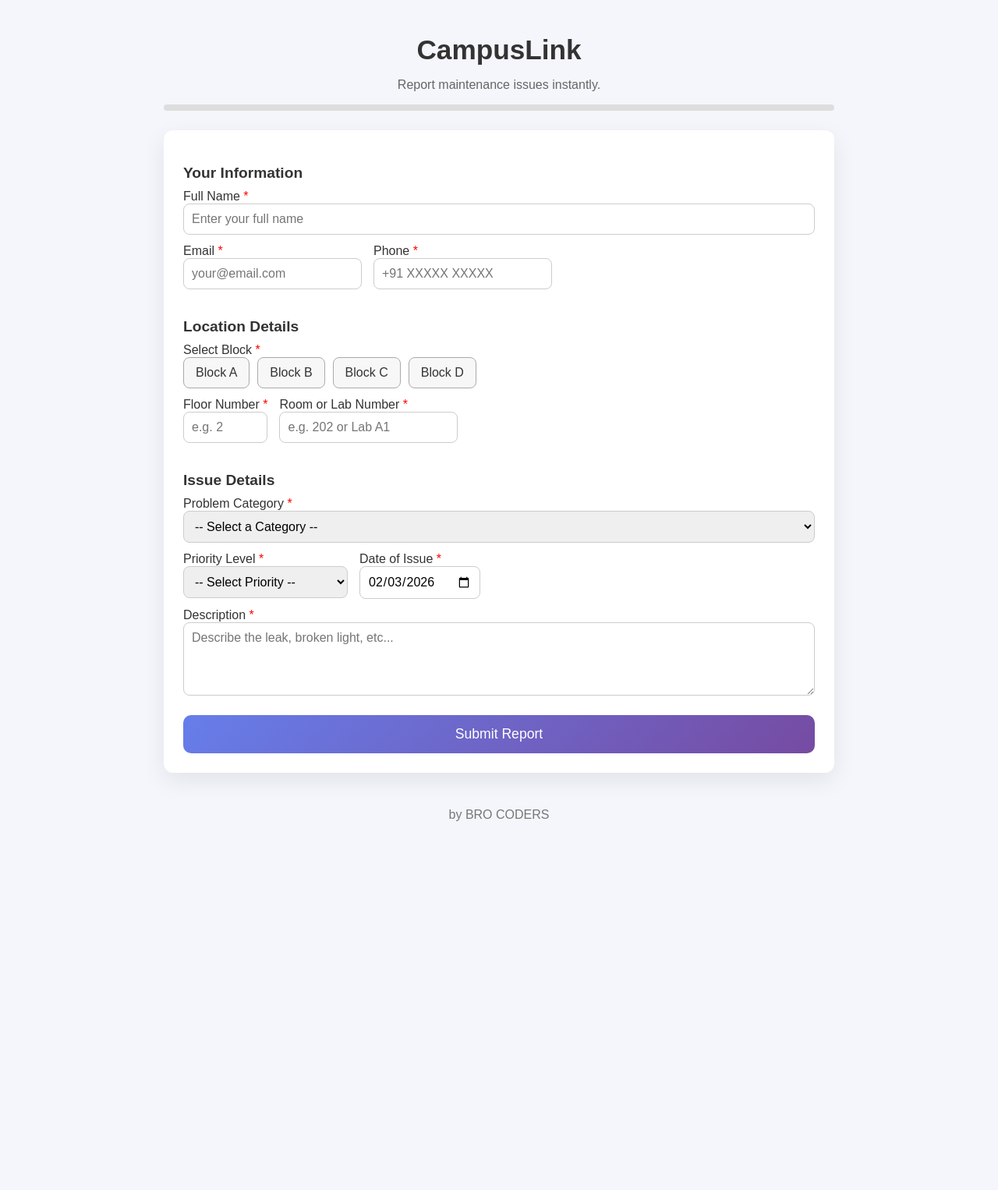
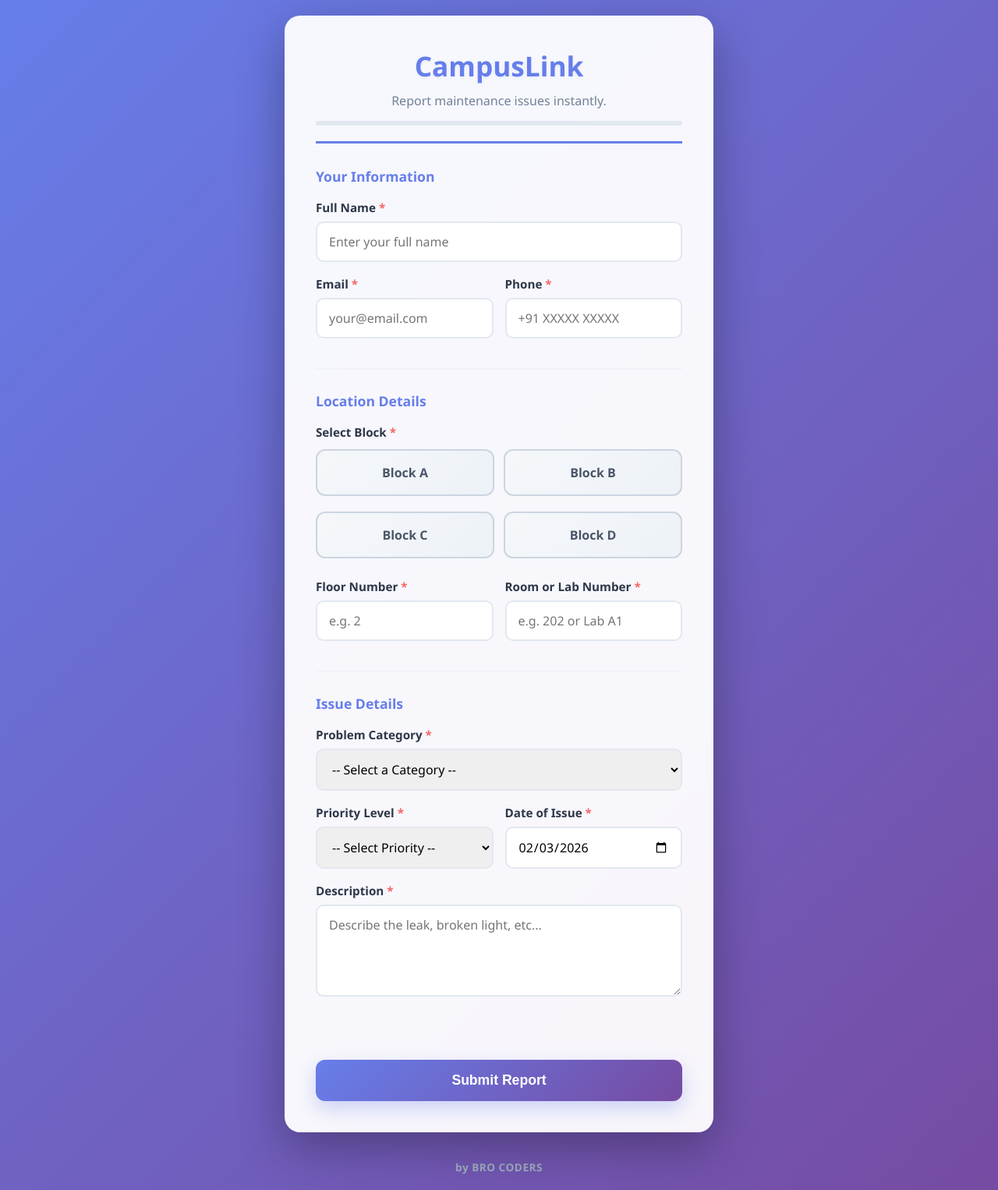
Before and after one commit to anupam311/Campus-Maintenance-Portal, a Flask app: page / in a window 1280 px wide. Shown: the whole page at 78% size. Before the commit the page ends 1053 px from the top, so only its background shows below. Run offline with Flask 3, Linux system fonts and the light colour scheme.

Commit message:
Revamp CSS styles for improved layout and design

```diff
--- a/static/style.css
+++ b/static/style.css
@@ -1,155 +1,390 @@
 * {
     box-sizing: border-box;
-    font-family: 'Poppins', sans-serif;
 }
 
 body {
+    font-family: 'Segoe UI', Tahoma, Geneva, Verdana, sans-serif;
+    background: linear-gradient(135deg, #667eea 0%, #764ba2 100%);
+    display: flex;
+    flex-direction: column;
+    justify-content: center;
+    align-items: center;
+    padding: 20px;
     margin: 0;
-    background: #f4f6fb;
-    color: #333;
+    min-height: 100vh;
 }
 
+
 .container {
-    max-width: 900px;
-    margin: auto;
-    padding: 20px;
+    background: rgba(255, 255, 255, 0.95);
+    backdrop-filter: blur(10px);
+    width: 100%;
+    max-width: 550px;
+    padding: 40px;
+    border-radius: 20px;
+    box-shadow: 0 20px 60px rgba(0, 0, 0, 0.3);
+    flex-grow: 1;
+    animation: slideIn 0.5s ease-out;
 }
+
+@keyframes slideIn {
+    from {
+        opacity: 0;
+        transform: translateY(20px);
+    }
+    to {
+        opacity: 1;
+        transform: translateY(0);
+    }
+}
+
 
 header {
     text-align: center;
-    margin-bottom: 25px;
+    margin-bottom: 30px;
+    border-bottom: 3px solid #667eea;
+    padding-bottom: 20px;
 }
 
 header h1 {
+    color: #667eea;
+    margin: 0 0 10px 0;
     font-size: 2.2rem;
-    margin-bottom: 5px;
+    text-shadow: 0 2px 4px rgba(102, 126, 234, 0.1);
 }
 
 header p {
-    color: #666;
+    color: #718096;
+    margin: 0;
+    font-size: 1rem;
+    font-weight: 500;
 }
 
-/* ---------- PROGRESS BAR ---------- */
+
 .progress-bar {
     width: 100%;
-    height: 8px;
-    background: #ddd;
+    height: 6px;
+    background: #e2e8f0;
     border-radius: 10px;
+    margin-top: 15px;
     overflow: hidden;
-    margin-top: 15px;
 }
 
 .progress-fill {
     height: 100%;
+    background: linear-gradient(90deg, #667eea, #764ba2);
     width: 0%;
-    background: linear-gradient(135deg, #667eea, #764ba2);
     transition: width 0.3s ease;
+    border-radius: 10px;
 }
 
-/* ---------- FORM ---------- */
-form {
-    background: white;
-    padding: 25px;
-    border-radius: 12px;
-    box-shadow: 0 10px 30px rgba(0,0,0,0.08);
+
+.form-section {
+    margin-bottom: 28px;
+    padding-bottom: 20px;
+    border-bottom: 2px solid #f0f4f8;
 }
 
-.form-section {
-    margin-bottom: 25px;
+.form-section:last-of-type {
+    border-bottom: none;
 }
 
 .section-title {
-    font-size: 1.2rem;
-    margin-bottom: 10px;
+    color: #667eea;
+    font-size: 1.1rem;
+    margin: 0 0 18px 0;
+    font-weight: 700;
+    display: flex;
+    align-items: center;
+    gap: 8px;
 }
 
+
 .input-group {
-    display: flex;
-    flex-direction: column;
-    margin-bottom: 12px;
+    margin-bottom: 18px;
 }
 
 .input-row {
-    display: flex;
+    display: grid;
+    grid-template-columns: 1fr 1fr;
     gap: 15px;
 }
 
-.input-group input,
-.input-group select,
-.input-group textarea {
-    padding: 10px;
-    border-radius: 8px;
-    border: 1px solid #ccc;
-    font-size: 1rem;
+label {
+    display: block;
+    margin-bottom: 8px;
+    font-weight: 600;
+    color: #2d3748;
+    font-size: 0.95rem;
 }
 
 .required {
-    color: red;
+    color: #f56565;
+    font-weight: bold;
 }
 
-/* ---------- BLOCK BUTTONS ---------- */
-.block-grid {
-    display: flex;
-    gap: 10px;
-    flex-wrap: wrap;
+
+input[type="text"],
+input[type="email"],
+input[type="tel"],
+input[type="number"],
+input[type="date"],
+select,
+textarea {
+    width: 100%;
+    padding: 13px 15px;
+    border: 2px solid #e2e8f0;
+    border-radius: 10px;
+    font-size: 1rem;
+    transition: all 0.3s ease;
+    font-family: inherit;
 }
 
-.block-grid input {
+input[type="text"]:focus,
+input[type="email"]:focus,
+input[type="tel"]:focus,
+input[type="number"]:focus,
+input[type="date"]:focus,
+select:focus,
+textarea:focus {
+    outline: none;
+    border-color: #667eea;
+    box-shadow: 0 0 0 4px rgba(102, 126, 234, 0.1);
+    background: #f8fafc;
+}
+
+input[type="text"]:hover,
+input[type="email"]:hover,
+input[type="tel"]:hover,
+input[type="number"]:hover,
+input[type="date"]:hover,
+select:hover,
+textarea:hover {
+    border-color: #667eea;
+}
+
+textarea {
+    resize: vertical;
+}
+
+
+.block-grid {
+    display: grid;
+    grid-template-columns: repeat(2, 1fr);
+    gap: 12px;
+    margin-top: 12px;
+}
+
+.block-grid input[type="radio"] {
     display: none;
 }
 
 .block-btn {
-    padding: 10px 15px;
-    border-radius: 8px;
-    border: 1px solid #aaa;
+    padding: 16px;
+    background: linear-gradient(135deg, #f5f7fa 0%, #edf2f7 100%);
+    border: 2px solid #cbd5e0;
+    border-radius: 12px;
+    text-align: center;
     cursor: pointer;
-    background: #f7f7f7;
+    font-weight: 700;
+    font-size: 1rem;
+    color: #4a5568;
+    transition: all 0.3s ease;
+    display: flex;
+    align-items: center;
+    justify-content: center;
+    min-height: 60px;
 }
 
-.block-grid input:checked + .block-btn {
-    background: #667eea;
+.block-btn:hover {
+    transform: translateY(-3px);
+    border-color: #667eea;
+    background: linear-gradient(135deg, #f8fafc 0%, #f0f4f8 100%);
+    box-shadow: 0 8px 16px rgba(102, 126, 234, 0.15);
+}
+
+.block-grid input[type="radio"]:checked + .block-btn {
+    background: linear-gradient(135deg, #667eea 0%, #764ba2 100%);
     color: white;
     border-color: #667eea;
+    box-shadow: 0 8px 20px rgba(102, 126, 234, 0.3);
+    transform: scale(1.05);
 }
 
-/* ---------- BUTTON ---------- */
-button {
+
+button[type="submit"] {
     width: 100%;
-    padding: 14px;
+    background: linear-gradient(135deg, #667eea 0%, #764ba2 100%);
+    color: white;
+    padding: 16px;
     border: none;
-    border-radius: 10px;
+    border-radius: 12px;
     font-size: 1.1rem;
-    background: linear-gradient(135deg, #667eea, #764ba2);
-    color: white;
+    font-weight: 700;
     cursor: pointer;
+    transition: all 0.3s ease;
+    margin-top: 10px;
+    box-shadow: 0 10px 25px rgba(102, 126, 234, 0.3);
 }
 
-button:disabled {
+button[type="submit"]:hover:not(:disabled) {
+    transform: translateY(-3px);
+    box-shadow: 0 15px 35px rgba(102, 126, 234, 0.4);
+}
+
+button[type="submit"]:active:not(:disabled) {
+    transform: translateY(-1px);
+}
+
+button[type="submit"]:disabled {
     opacity: 0.7;
     cursor: not-allowed;
 }
 
-/* ---------- SUCCESS ---------- */
+
 .hidden {
     display: none;
 }
 
-.success-box {
-    background: #e8f5e9;
-    border-left: 6px solid #4caf50;
-    padding: 20px;
-    border-radius: 8px;
+#responseMessage {
     text-align: center;
+    color: #276749;
+    margin-top: 20px;
+    padding: 25px;
+    background: linear-gradient(135deg, #f0fdf4 0%, #dcfce7 100%);
+    border-radius: 12px;
+    border: 2px solid #86efac;
+    animation: popIn 0.5s ease-out;
 }
 
-.submit-another {
-    margin-top: 20px;
-    background: #333;
+@keyframes popIn {
+    from {
+        opacity: 0;
+        transform: scale(0.9);
+    }
+    to {
+        opacity: 1;
+        transform: scale(1);
+    }
 }
 
-/* ---------- FOOTER ---------- */
+.success-icon {
+    font-size: 3rem;
+    margin-bottom: 12px;
+}
+
+#responseMessage p {
+    margin: 0 0 8px 0;
+    font-weight: 700;
+    font-size: 1.1rem;
+}
+
+#responseMessage small {
+    display: block;
+    color: #4a7c59;
+    font-size: 0.9rem;
+}
+
+
 footer {
+    margin-top: 35px;
     text-align: center;
-    margin-top: 25px;
-    color: #777;
+    color: #a0aec0;
+    font-size: 0.85rem;
 }
+
+footer p {
+    margin: 0;
+    font-weight: 600;
+    letter-spacing: 0.5px;
+}
+
+
+.hidden {
+    display: none !important;
+}
+
+
+.success-box {
+    background: linear-gradient(135deg, #667eea 0%, #764ba2 100%);
+    color: white;
+    padding: 40px;
+    border-radius: 15px;
+    text-align: center;
+    animation: scaleIn 0.5s ease-out;
+    box-shadow: 0 10px 30px rgba(102, 126, 234, 0.4);
+}
+
+.success-box h2 {
+    margin-top: 0;
+    font-size: 1.8rem;
+    margin-bottom: 15px;
+}
+
+.success-box p {
+    font-size: 1rem;
+    margin: 10px 0;
+    line-height: 1.6;
+}
+
+.success-box strong {
+    background: rgba(255, 255, 255, 0.2);
+    padding: 5px 10px;
+    border-radius: 5px;
+    font-size: 1.1rem;
+}
+
+@keyframes scaleIn {
+    from {
+        opacity: 0;
+        transform: scale(0.9);
+    }
+    to {
+        opacity: 1;
+        transform: scale(1);
+    }
+}
+
+
+@media (max-width: 600px) {
+    .container {
+        padding: 25px;
+        max-width: 100%;
+    }
+
+    header h1 {
+        font-size: 1.8rem;
+    }
+
+    .input-row {
+        grid-template-columns: 1fr;
+    }
+
+    .block-grid {
+        grid-template-columns: 1fr;
+    }
+
+    .block-btn {
+        min-height: 50px;
+    }
+}
+
+@media (max-width: 400px) {
+    body {
+        padding: 10px;
+    }
+
+    .container {
+        padding: 20px;
+        border-radius: 15px;
+    }
+
+    header h1 {
+        font-size: 1.5rem;
+    }
+
+    button[type="submit"] {
+        padding: 14px;
+        font-size: 1rem;
+    }
+}
```
